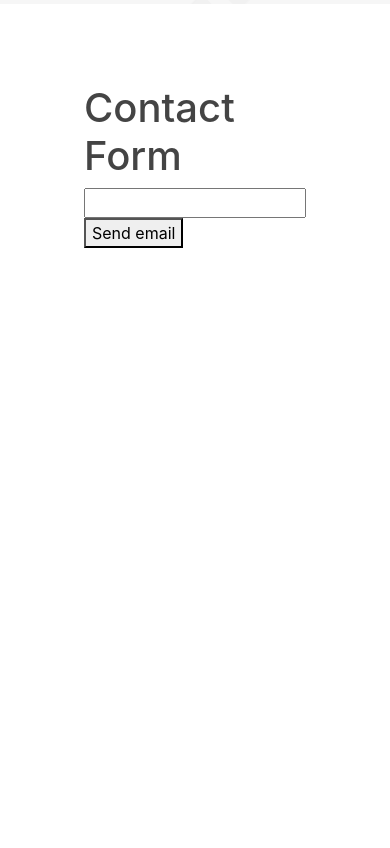
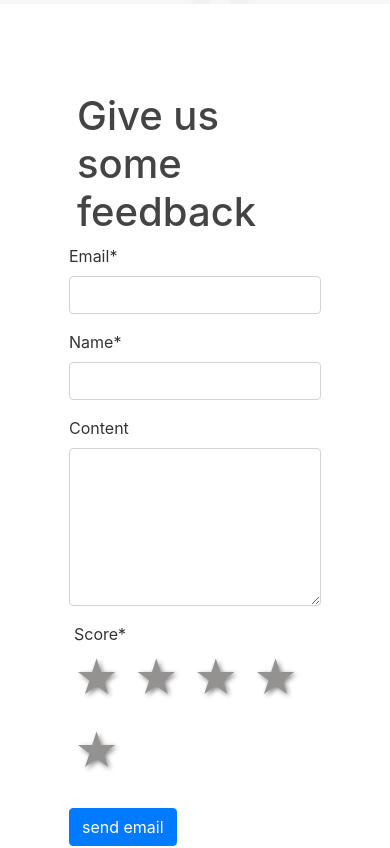
Before and after one commit to safarsaitam/ctm-interships-2020-webbcctcore, a Django app: page /contact/ in a window 390 px wide. Shown: the part 76-924 px from the top of the page. Run offline with Django 3.2, Linux system fonts and the light colour scheme; some libraries are stand-ins or nearby versions.

Commit message:
ui contact page

```diff
--- a/docker/bcctapp/forms.py
+++ b/docker/bcctapp/forms.py
@@ -60,5 +60,6 @@ class TeamsForm(forms.ModelForm):
 class ContactForm(forms.Form):
     name = forms.CharField(required = True)
     email = forms.EmailField(required = True)
-    content = forms.CharField(max_length=1024)
-    score = forms.FloatField(required=True, max_value=5, min_value=0)
+    content = forms.CharField(required = False, max_length=1024, widget=forms.Textarea(attrs={"rows":6, "cols":20}))
+    CHOICES = (('1', '',), ('2', '',),('3', '',), ('4', '',),('5',''))
+    score = forms.ChoiceField(required = True, widget=forms.RadioSelect, choices=CHOICES)
--- a/docker/bcctapp/templates/bcctapp/contact.html
+++ b/docker/bcctapp/templates/bcctapp/contact.html
@@ -1,14 +1,168 @@
 {% extends "bcctapp/base.html" %}
-{% load myfilters %}
+{% load crispy_forms_tags %}
+
+{% block extra_style %}
+<style>
+
+    /*star rating style based on render*/
+    .star-rating li {
+        display: inline-block !important;
+        padding:0;
+        margin:0;
+        color:rgb(148, 145, 145);
+        text-shadow: 2px 2px 5px grey;
+        font-size: 2.7rem;
+    }
+
+    .star-rating li  label::after {
+        content: "\2605";
+    }
+
+    .star-rating ul {
+        padding:0;
+        margin:0;
+    }
+
+    .star-rating ul li:hover {
+        color:yellow;
+    }
+
+    .star-rating li.active, ul li.secondary-active {
+        color:yellow;
+    }
+
+    .star-rating label {
+        display: inline-block;
+        border-radius: 3px;
+        position: relative;
+        padding: 0 5px;
+    }
+
+    .star-rating input[type=radio] {
+        opacity: 1;
+	    position: absolute;
+        z-index: -1;
+        top:50%;
+        left:40%;
+    }
+
+    .star-rating input[type=radio]:checked +label {
+         border: 1px solid blue;
+    }
+
+
+    .star-rating li.hover-stars {
+        color: rgb(238, 238, 161);
+    }
+
+    .star-rating li.prev-stars {
+        color:yellow;
+    }
+
+</style>
+
+{% endblock extra_style %}
 
 {% block content %}
-<div class="container">
-    <h1>Contact Form</h1>
-    <form action="">
-        {% csrf_token %}
-        {{ form.email|addclass:'w-100'  }}
-        <button class = "btn-waves">Send email</button>
-    </form>
-</div>
+
+<h1 class = "m-2">Give us some feedback</h1>
+<form action="POST">
+    {% csrf_token %}
+    <div class="form-row">
+        <div title = "Enter your email" class="form-group col-md-6 mb-0">
+          {{ form.email|as_crispy_field }}
+        </div>
+        <div title = "Enter your username" class="form-group col-md-6 mb-0">
+          {{ form.name|as_crispy_field }}
+        </div>
+    </div>
+    <div title = "Give us some feedback">
+        {{form.content|as_crispy_field}}
+    </div>
+
+
+    <div title = "Gives us a rating" id="div_id_score" class = "star-rating form-group">
+        <label for="id_score" class="col-form-label requiredField">
+            Score<span class="asteriskField">*</span>
+        </label>
+        {{form.score}}
+    </div>
+
+
+    <button type="submit" class="btn btn-primary">send email</button>
+</form>
 
 {% endblock content %}
+
+{% block extra_js %}
+<script>
+
+    'use strict';
+
+    const rating = document.querySelector('.star-rating');
+    const stars = rating.querySelectorAll('li');
+
+    function paintPreviousStars() {
+        [...stars].forEach(star => star.addEventListener('click', function(e) {
+            let current_selected = rating.querySelector('.active');
+
+            if (current_selected !== null) {
+                rating.querySelector('.active').classList.remove('active');
+
+                [... rating.querySelectorAll('.secondary-active')].forEach(
+                    e => e.classList.remove('secondary-active'));
+            }
+
+            star.classList.add('active');
+            let element = star;
+
+            while (element = element.previousElementSibling)
+                element.classList.add('secondary-active');
+
+        }));
+    }
+
+    function showDifferentStaronHover() {
+        [...stars].forEach(star => star.addEventListener('mouseenter', function(e) {
+
+            let traverse_prev = star;
+
+            while(traverse_prev = traverse_prev.previousElementSibling) {
+                traverse_prev.classList.add('prev-stars');
+            }
+
+            // add it
+            let element = star;
+            element.classList.add('hover-stars');
+            while (element = element.nextElementSibling) {
+                if (element.classList.contains('active') || element.classList.contains('secondary-active'))
+                    element.classList.add('hover-stars');
+                else break;
+            }
+
+        }));
+    }
+
+    function removeHoverEffect() {
+        [...stars].forEach(star => star.addEventListener('mouseout', function(e) {
+
+            let hovered_stars = document.querySelectorAll('.star-rating .hover-stars');
+            let prev_stars = document.querySelectorAll('.star-rating .prev-stars');
+
+            if (hovered_stars !== null)
+                [...hovered_stars].forEach(e => e.classList.remove('hover-stars'));
+
+            if (prev_stars !== null)
+                [...prev_stars].forEach(e => e.classList.remove('prev-stars'));
+
+        }));
+    }
+
+    (function() {
+        paintPreviousStars();
+        showDifferentStaronHover();
+        removeHoverEffect();
+    })();
+
+</script>
+{% endblock extra_js %}
--- a/docker/bcctapp/views.py
+++ b/docker/bcctapp/views.py
@@ -1096,7 +1096,10 @@ def update_breast_bra(request,**kwargs):
 # contact form view
 def contact(request):
 
+    # [not tested yet]
     if request.method == 'POST':
+        print(request.POST)
+        return
         form = ContactForm(data = request.POST)
 
         if form.is_valid():
@@ -1126,5 +1129,8 @@ def contact(request):
 
         return redirect('home.html')
     else :
-        form = ContactForm()
+        if request.user.is_authenticated :
+            form = ContactForm(initial = {'email': request.user.email, 'name': request.user.username})
+        else :
+            form = ContactForm()
         return render(request,'bcctapp/contact.html',  {'form': form})
```
Also changed, not shown: docker/db.sqlite3.
